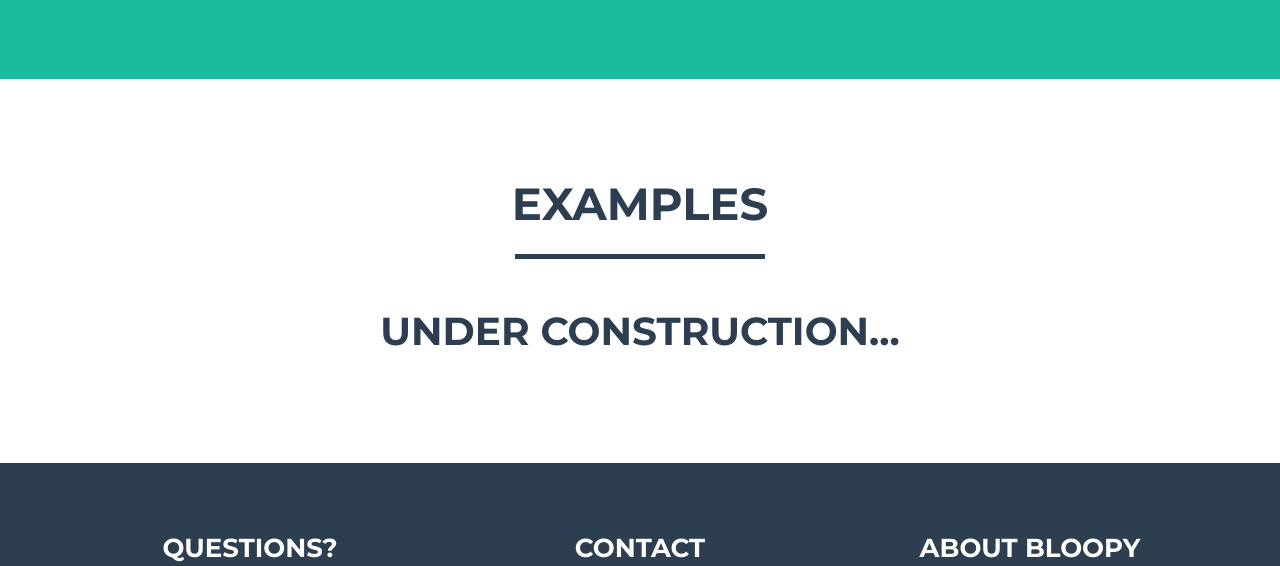
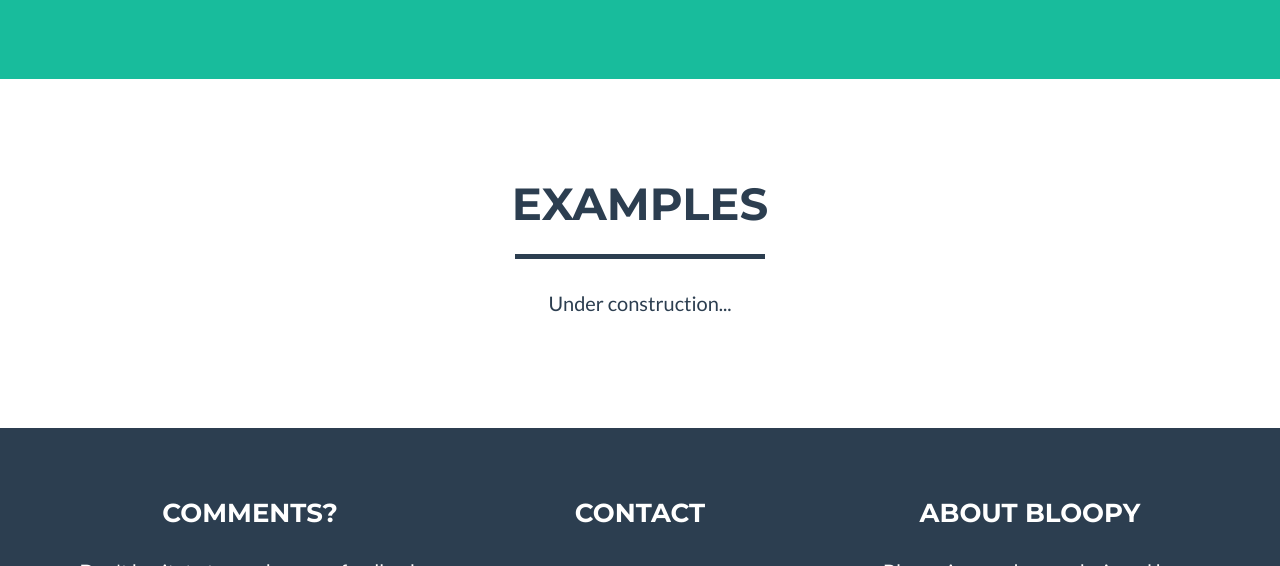
Before and after one commit to jesusPA/BloopyWeb, a plain HTML site: page index.html in a window 1280 px wide. Shown: the part 4910-5476 px from the top of the page. Drawn offline with nearby package versions, Linux system fonts and the light colour scheme.

Commit message:
Fixed resolution problem

```diff
--- a/index.html
+++ b/index.html
@@ -235,7 +235,7 @@
                 </div>
             </div>
             <div class="col-lg-12 text-center">
-                    <h1>Under construction...</h1>
+                    <p>Under construction...</p>
             </div>
         </div>
     </section>
@@ -246,7 +246,7 @@
             <div class="container">
                 <div class="row">
                     <div class="footer-col col-md-4">
-                        <h3>Questions?</h3>
+                        <h3>Comments?</h3>
                         <p>Don't hesitate to send me any feedback or questions.</p>
                     </div>
                     <div class="footer-col col-md-4">
```
